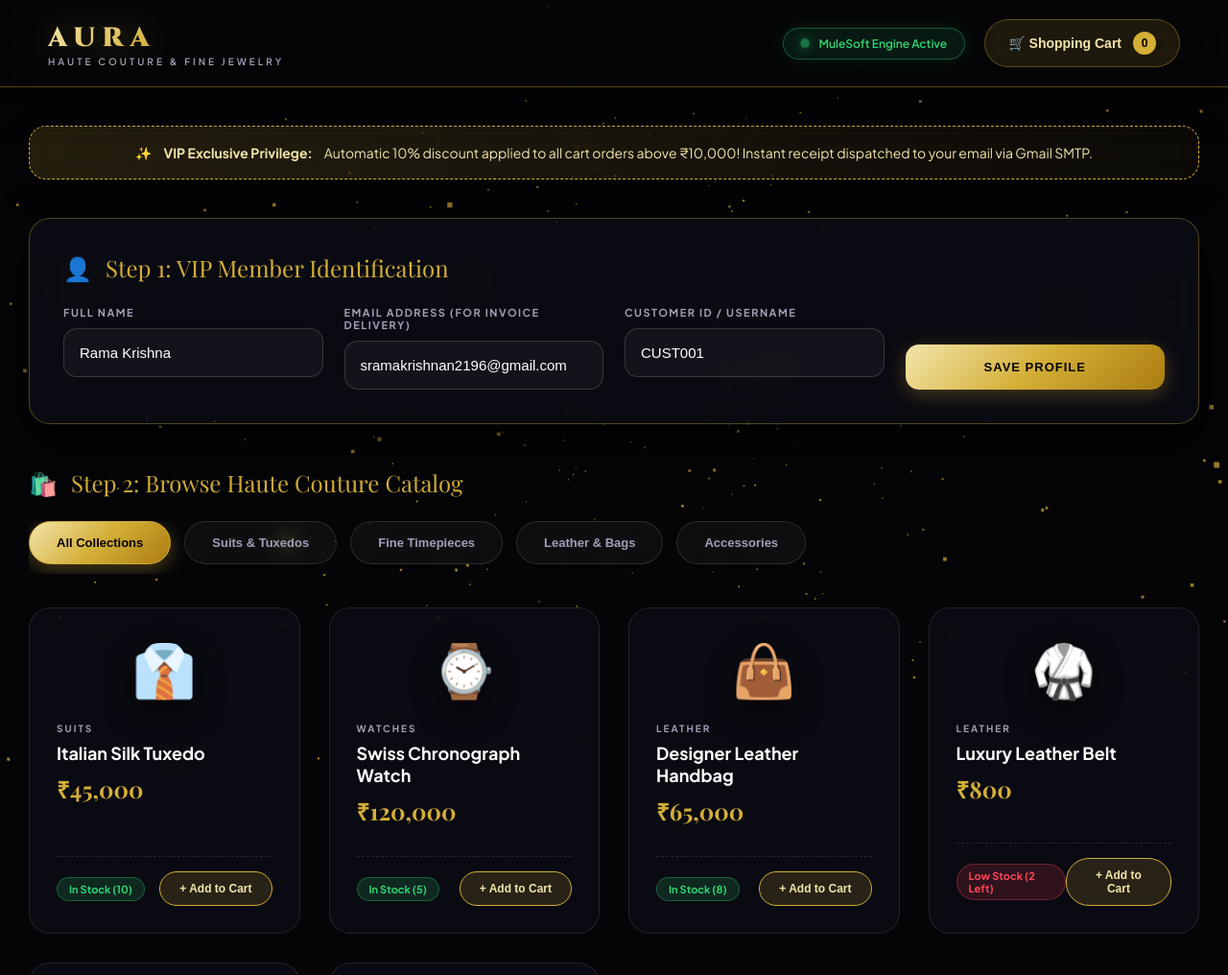
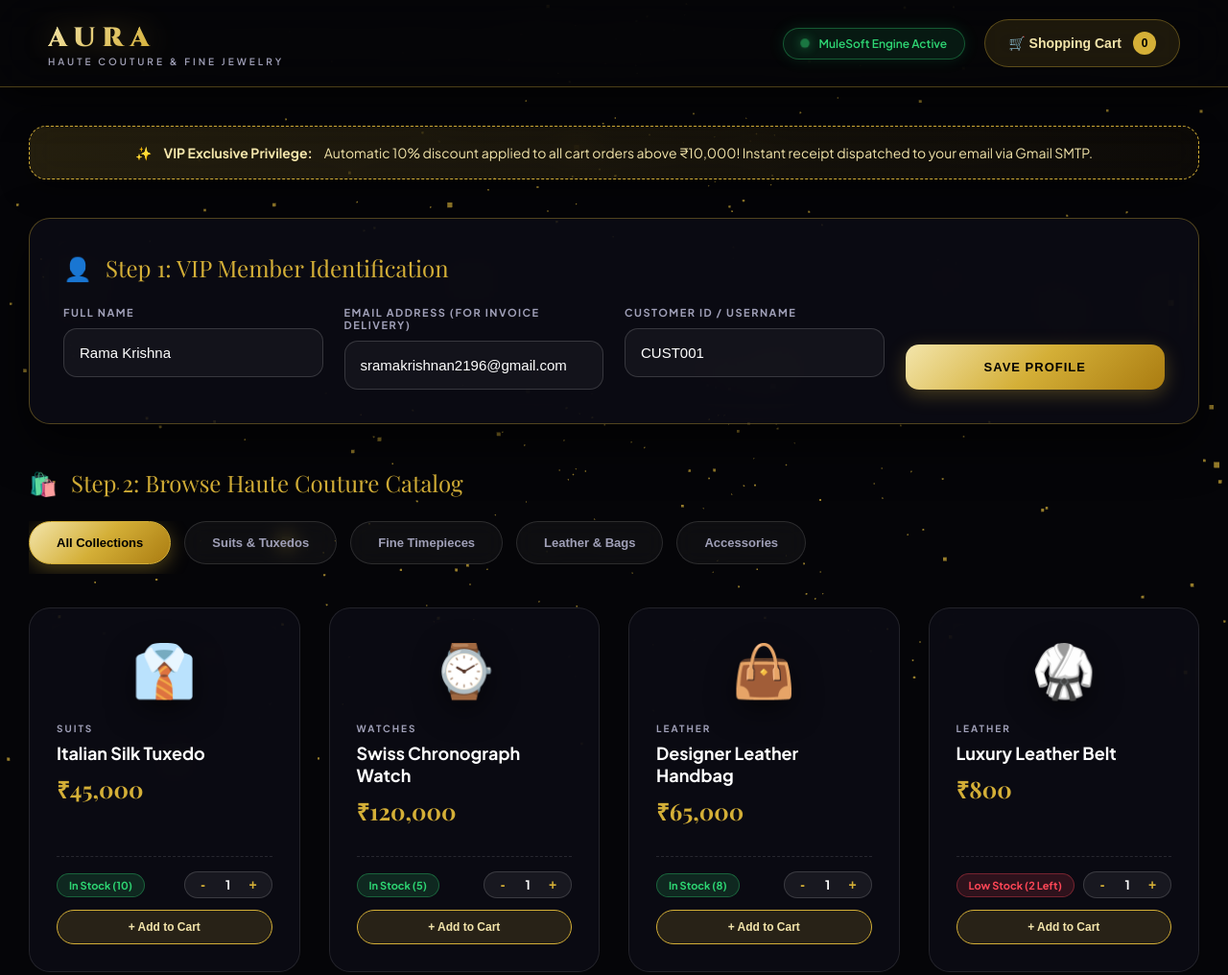
Before and after one commit to Ramakrishnan2619/Mulesoft_Invoice_order_management, a plain HTML site: page src/main/resources/index.html in a window 1280 px wide. Shown: the top 1016 px of the page at 96% size. Drawn offline with nearby package versions, Linux system fonts and the light colour scheme; a web font is replaced by a local one.

Commit message:
Add product card quantity selector controls (+ / -) before adding to cart

```diff
--- a/src/main/resources/index.html
+++ b/src/main/resources/index.html
@@ -391,6 +391,45 @@
             background: rgba(255, 71, 87, 0.15);
             color: var(--accent-red);
             border: 1px solid rgba(255, 71, 87, 0.35);
+        }
+
+        .card-qty-control {
+            display: flex;
+            align-items: center;
+            gap: 6px;
+            background: rgba(255, 255, 255, 0.06);
+            border: 1px solid rgba(255, 255, 255, 0.15);
+            border-radius: 20px;
+            padding: 2px 8px;
+        }
+
+        .qty-btn-card {
+            background: transparent;
+            border: none;
+            color: var(--gold-primary);
+            width: 22px;
+            height: 22px;
+            border-radius: 50%;
+            font-size: 14px;
+            font-weight: 800;
+            cursor: pointer;
+            display: flex;
+            align-items: center;
+            justify-content: center;
+            transition: all 0.2s;
+        }
+
+        .qty-btn-card:hover {
+            background: var(--gold-primary);
+            color: #000;
+        }
+
+        .card-qty-val {
+            font-size: 13px;
+            font-weight: 700;
+            color: #fff;
+            min-width: 18px;
+            text-align: center;
         }
 
         .add-to-cart-btn {
@@ -875,7 +914,20 @@
         ];
 
         let cart = [];
+        let cardQuantities = {};
         let activeCategory = 'ALL';
+
+        function adjustCardQty(productId, delta) {
+            const prod = products.find(p => p.id === productId);
+            if (!prod || prod.stock === 0) return;
+
+            const current = cardQuantities[productId] || 1;
+            const nextVal = Math.max(1, Math.min(prod.stock, current + delta));
+            cardQuantities[productId] = nextVal;
+
+            const el = document.getElementById(`cardQty-${productId}`);
+            if (el) el.innerText = nextVal;
+        }
 
         function renderProducts() {
             const grid = document.getElementById('productsGrid');
@@ -886,6 +938,8 @@
             filtered.forEach(prod => {
                 const card = document.createElement('div');
                 card.className = 'product-card';
+
+                const cardQty = cardQuantities[prod.id] || 1;
 
                 // Add 3D Tilt Effect on mouse move
                 card.addEventListener('mousemove', (e) => {
@@ -912,9 +966,16 @@
                         <div class="product-title">${prod.name}</div>
                         <div class="product-price">₹${prod.price.toLocaleString()}</div>
                     </div>
-                    <div class="card-footer">
-                        ${stockBadge}
-                        <button class="add-to-cart-btn" onclick="addToCart('${prod.id}')" ${prod.stock === 0 ? 'disabled style="opacity:0.5; cursor:not-allowed;"' : ''}>
+                    <div class="card-footer" style="flex-direction: column; align-items: stretch; gap: 12px;">
+                        <div style="display: flex; justify-content: space-between; align-items: center;">
+                            ${stockBadge}
+                            <div class="card-qty-control" ${prod.stock === 0 ? 'style="opacity:0.4; pointer-events:none;"' : ''}>
+                                <button class="qty-btn-card" onclick="adjustCardQty('${prod.id}', -1)">-</button>
+                                <span id="cardQty-${prod.id}" class="card-qty-val">${cardQty}</span>
+                                <button class="qty-btn-card" onclick="adjustCardQty('${prod.id}', 1)">+</button>
+                            </div>
+                        </div>
+                        <button class="add-to-cart-btn" style="width: 100%; text-align: center;" onclick="addToCart('${prod.id}')" ${prod.stock === 0 ? 'disabled style="opacity:0.5; cursor:not-allowed;"' : ''}>
                             + Add to Cart
                         </button>
                     </div>
@@ -949,20 +1010,27 @@
             const prod = products.find(p => p.id === productId);
             if (!prod || prod.stock === 0) return;
 
+            const addAmount = cardQuantities[productId] || 1;
             const existing = cart.find(item => item.id === productId);
+
             if (existing) {
-                if (existing.qty < prod.stock) {
-                    existing.qty += 1;
+                if (existing.qty + addAmount <= prod.stock) {
+                    existing.qty += addAmount;
                 } else {
-                    alert(`Maximum available stock (${prod.stock}) reached for ${prod.name}`);
+                    alert(`Cannot add ${addAmount} item(s). Stock limit (${prod.stock}) reached for ${prod.name}`);
                     return;
                 }
             } else {
-                cart.push({ ...prod, qty: 1 });
+                cart.push({ ...prod, qty: addAmount });
             }
 
+            // Reset card selector to 1
+            cardQuantities[productId] = 1;
+            const el = document.getElementById(`cardQty-${productId}`);
+            if (el) el.innerText = 1;
+
             updateCartUI();
-            showToast(`✨ Added <strong>${prod.name}</strong> to Cart!`);
+            showToast(`✨ Added <strong>${addAmount}x ${prod.name}</strong> to Cart!`);
         }
 
         function adjustCartQty(productId, delta) {
```
